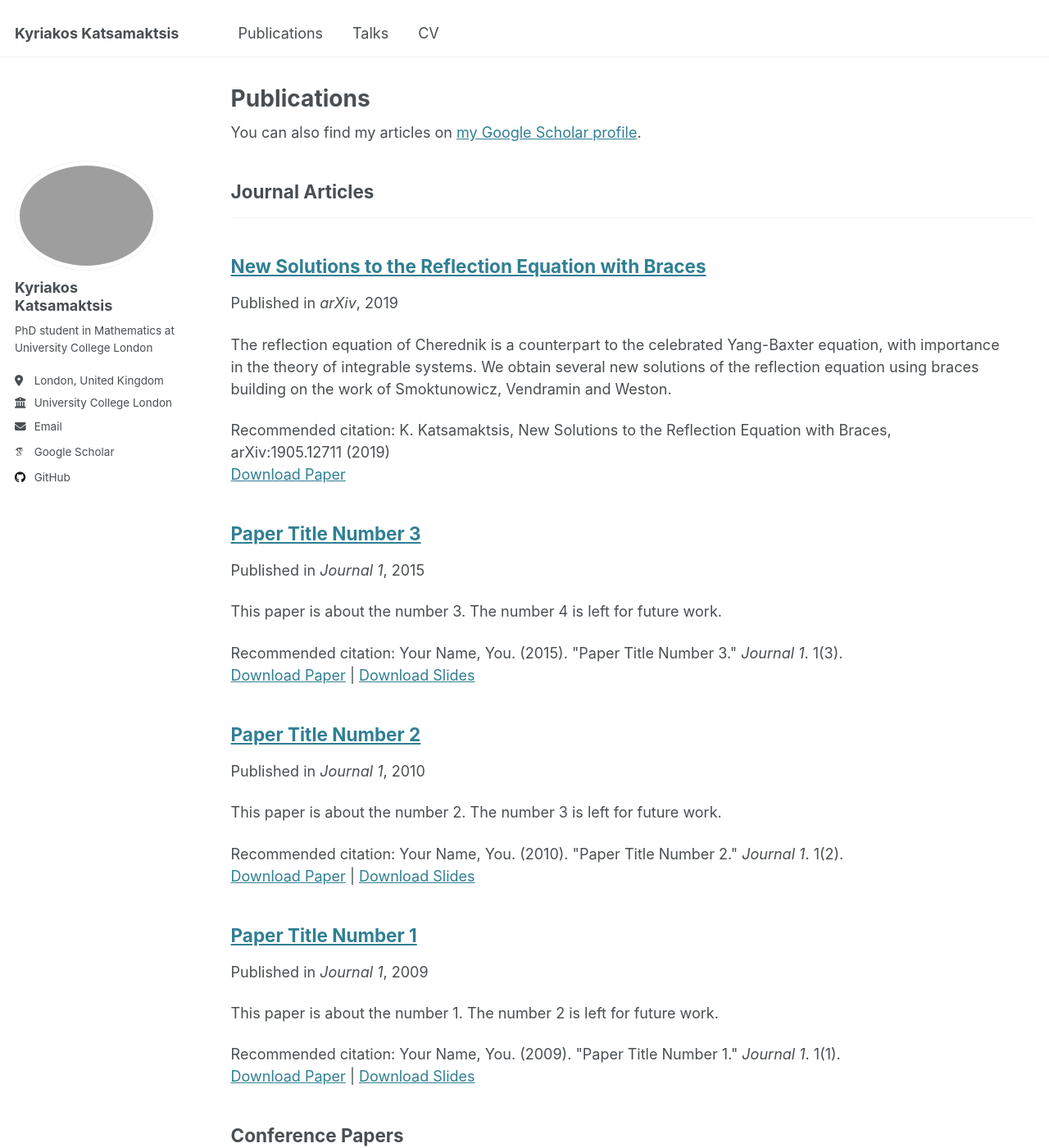
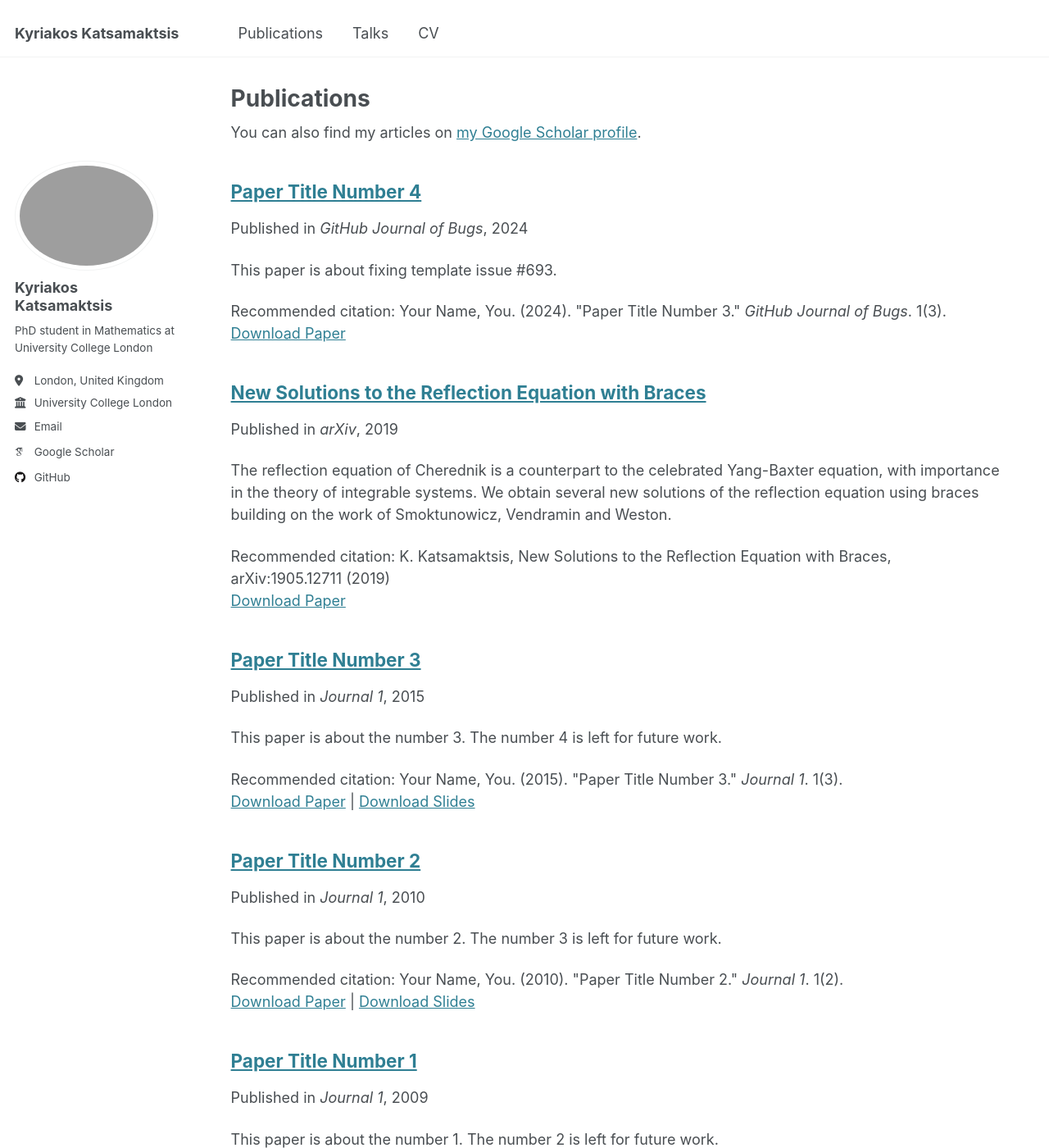
Before and after one commit to Kyriakosk/kyriakosk.github.io, a Jekyll site: the page built from _pages/publications.html, in a window 1280 px wide and 1400 px high. Shown: the whole window at 82% size. Built offline with Jekyll 4.4.1, drawn with Linux system fonts in a browser that asks for light colours; some web fonts are replaced; some of the changed text lies outside the part shown.

```diff
--- a/_config.yml
+++ b/_config.yml
@@ -76,13 +76,13 @@ author:
   zhihu            : # Username
 
 # Publication Category - The following the list of publication categories and their headings
-publication_category:
-  books:
-    title: 'Books'
-  manuscripts:
-    title: 'Journal Articles'
-  conferences:
-    title: 'Conference Papers'
+#publication_category:
+#  books:
+#    title: 'Books'
+#  manuscripts:
+#    title: 'Journal Articles'
+#  conferences:
+#    title: 'Conference Papers'
 
 # Site Settings
 teaser                   :  # filename of teaser fallback teaser image placed in /images/, .e.g. "500x300.png"
```
Also changed, not shown: _publications/2019a_arxiv.md (+0 -1 lines).
